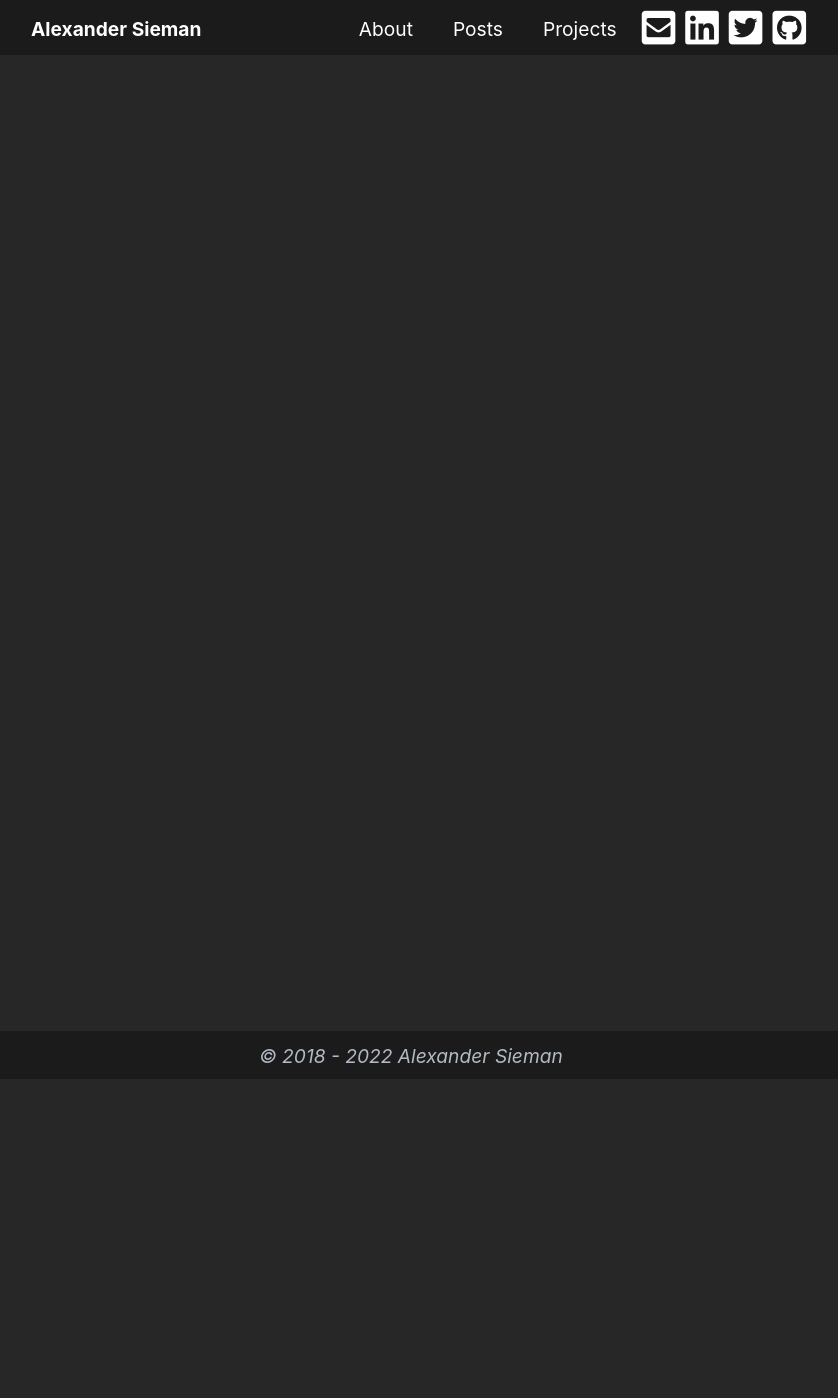
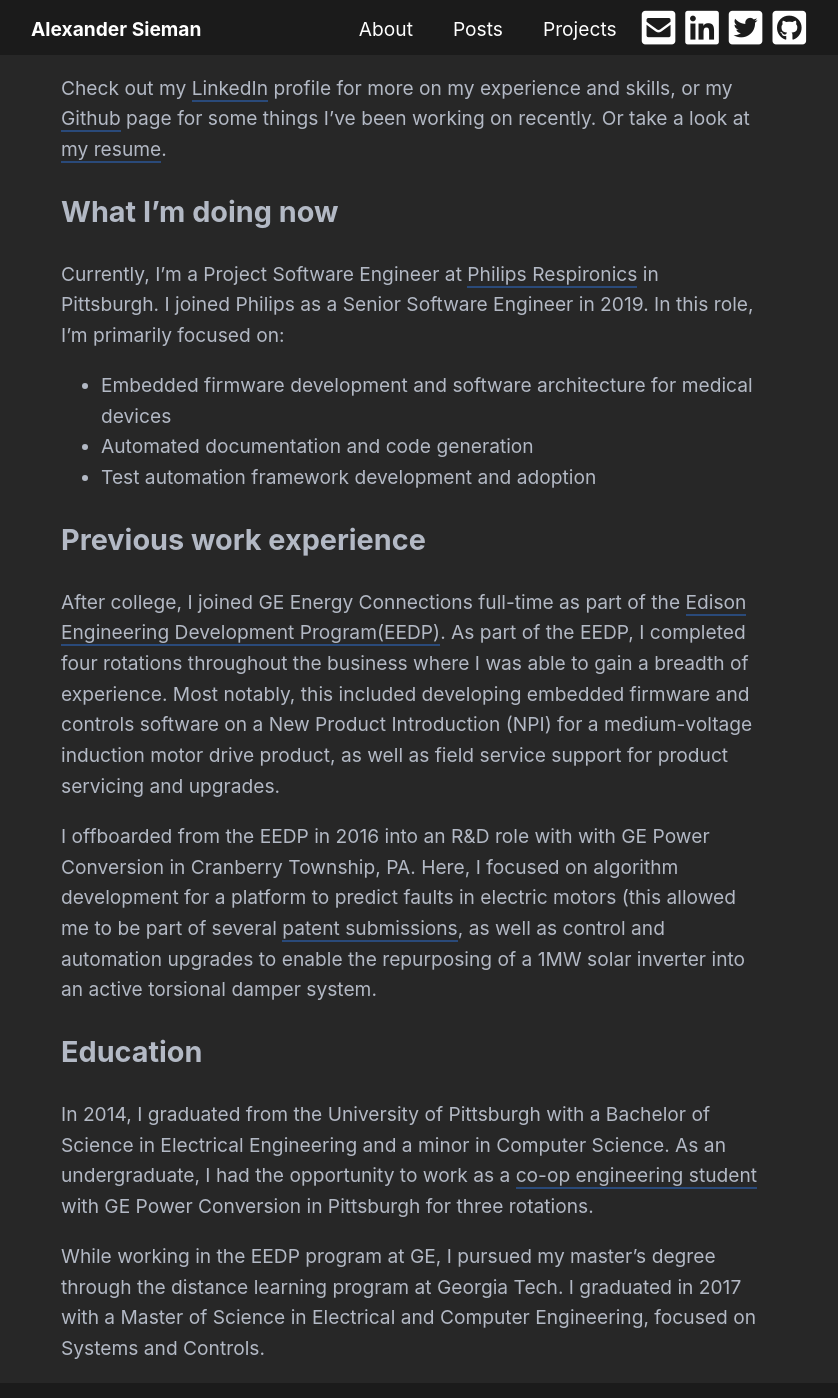
Before and after one commit to ars140/ars140.github.io, a Jekyll site: the page built from index.md, in a window 1280 px wide and 1400 px high, scrolled down 321 px. Shown: the whole window, without its empty margins (229-1067 px from the left). Built offline with Jekyll 4.4.1, drawn with Linux system fonts in a browser that asks for light colours; nearby versions of some CDN libraries.

Commit message:
Adding some content.

```diff
--- a/_layouts/default.html
+++ b/_layouts/default.html
@@ -5,7 +5,13 @@
     <title>{{ page.title }}</title>
     <link rel="stylesheet" href="/assets/css/styles.css">
     <meta name="viewport" content="width=device-width, initial-scale=1">
-    <link rel="stylesheet" href="https://use.fontawesome.com/releases/v5.2.0/css/all.css" integrity="sha384-hWVjflwFxL6sNzntih27bfxkr27PmbbK/iSvJ+a4+0owXq79v+lsFkW54bOGbiDQ" crossorigin="anonymous">
+    <link rel="stylesheet"
+    href="https://use.fontawesome.com/releases/v5.2.0/css/all.css"
+    integrity="sha384-hWVjflwFxL6sNzntih27bfxkr27PmbbK/iSvJ+a4+0owXq79v+lsFkW54bOGbiDQ"
+    crossorigin="anonymous">
+    <script type="text/javascript" async
+        src="https://cdn.mathjax.org/mathjax/latest/MathJax.js?config=TeX-MML-AM_CHTML">
+    </script>
   </head>
   <body>
     {% include navigation.html %}
--- a/index.md
+++ b/index.md
@@ -5,4 +5,53 @@ title: About
 
 # About Me
 
-This page is currently under construction!
+I'm a software engineer living in Pittsburgh. I have a golden retriever named
+Penny and I'm a big fan of coffee, board games, and TV.
+
+Check out my [LinkedIn](https://www.linkedin.com/in/alexander-sieman-86739a9a/)
+profile for more on my experience and skills, or my
+[Github](https://github.com/ars140) page for some things I've been working on
+recently. Or take a look at [my
+resume](assets/images/AlexanderSiemanResume.pdf).
+
+## What I'm doing now
+
+Currently, I'm a Project Software Engineer at [Philips
+Respironics](https://www.usa.philips.com/healthcare/e/respironics) in
+Pittsburgh. I joined Philips as a Senior Software Engineer in 2019. In this
+role, I'm primarily focused on:
+
+- Embedded firmware development and software architecture for medical devices
+- Automated documentation and code generation
+- Test automation framework development and adoption
+
+## Previous work experience
+
+After college, I joined GE Energy Connections full-time as part of the [Edison
+Engineering Development
+Program(EEDP)](https://jobs.gecareers.com/global/en/leadership-eedp-page). As
+part of the EEDP, I completed four rotations throughout the business where I was
+able to gain a breadth of experience. Most notably, this included developing
+embedded firmware and controls software on a New Product Introduction (NPI) for
+a medium-voltage induction motor drive product, as well as field service support
+for product servicing and upgrades.
+
+I offboarded from the EEDP in 2016 into an R&D role with with GE Power
+Conversion in Cranberry Township, PA. Here, I focused on algorithm development
+for a platform to predict faults in electric motors (this allowed me to be part
+of several [patent submissions](projects/patents.html), as well as control and
+automation upgrades to enable the repurposing of a 1MW solar inverter into an
+active torsional damper system.
+
+## Education
+
+In 2014, I graduated from the University of Pittsburgh with a Bachelor of
+Science in Electrical Engineering and a minor in Computer Science. As an
+undergraduate, I had the opportunity to work as a [co-op engineering
+student](https://admissions.pitt.edu/co-ops/) with GE Power Conversion in
+Pittsburgh for three rotations.
+
+While working in the EEDP program at GE, I pursued my master's degree through
+the distance learning program at Georgia Tech. I graduated in 2017 with a Master
+of Science in Electrical and Computer Engineering, focused on Systems and
+Controls.
```
Also changed, not shown: _posts/2021-12-31-lorem-ipsum.md (deleted, +0 -12 lines), _posts/2022-01-01-why-update-website.md (added, +33 -0 lines), _posts/2022-01-02-migrating-to-website-2.md (added, +66 -0 lines), _posts/2022-01-23-infinite-negative.md (added, +157 -0 lines), _projects/lorem-ipsum.md (deleted, +0 -11 lines), 1 other file.
